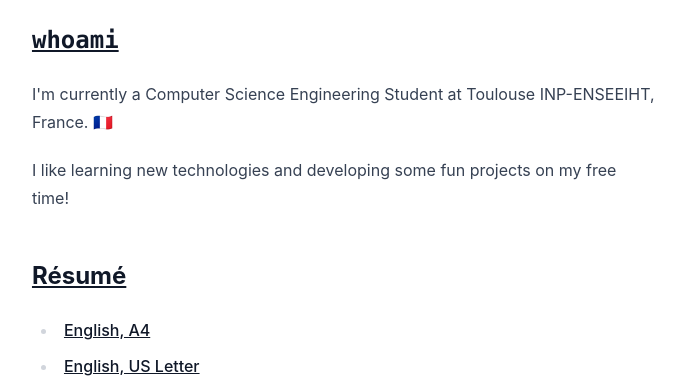
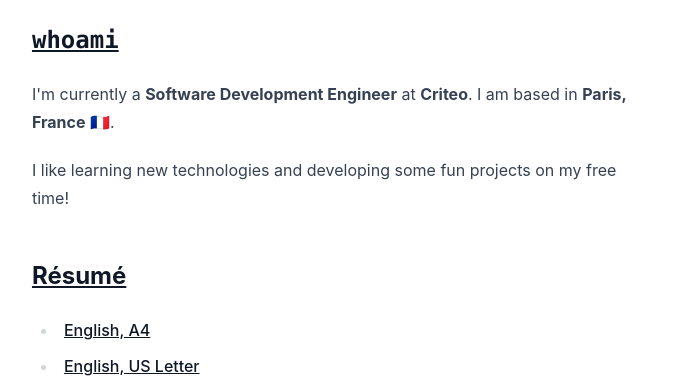
Before and after one commit to NextFire/nextfire.github.io, a website: page index.html in a window 1280 px wide. Shown: the part 392-777 px from the top of the page, without its empty margins (296-980 px from the left). Drawn offline with nearby package versions, Linux system fonts and the light colour scheme; files that its build step writes are made by us from their sources.

Commit message:
update whoami

```diff
--- a/index.html
+++ b/index.html
@@ -30,7 +30,8 @@
         <h2 class="font-mono">whoami</h2>
       </a>
       <p>
-        I'm currently a Computer Science Engineering Student at Toulouse INP-ENSEEIHT, France. 🇫🇷
+        I'm currently a <b>Software Development Engineer</b> at <b>Criteo</b>.
+        I am based in <b>Paris, France</b> 🇫🇷.
       </p>
       <p>
         I like learning new technologies and developing some fun projects on my free time!
```
